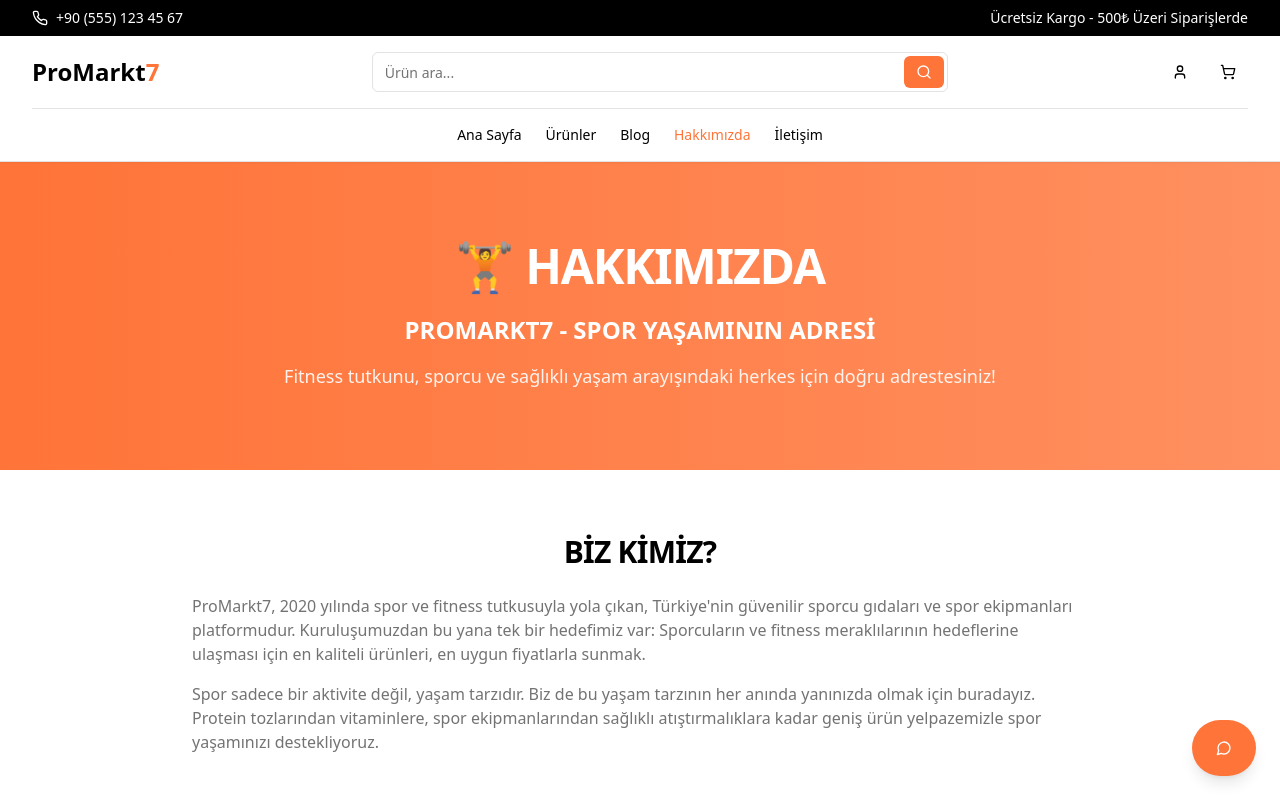
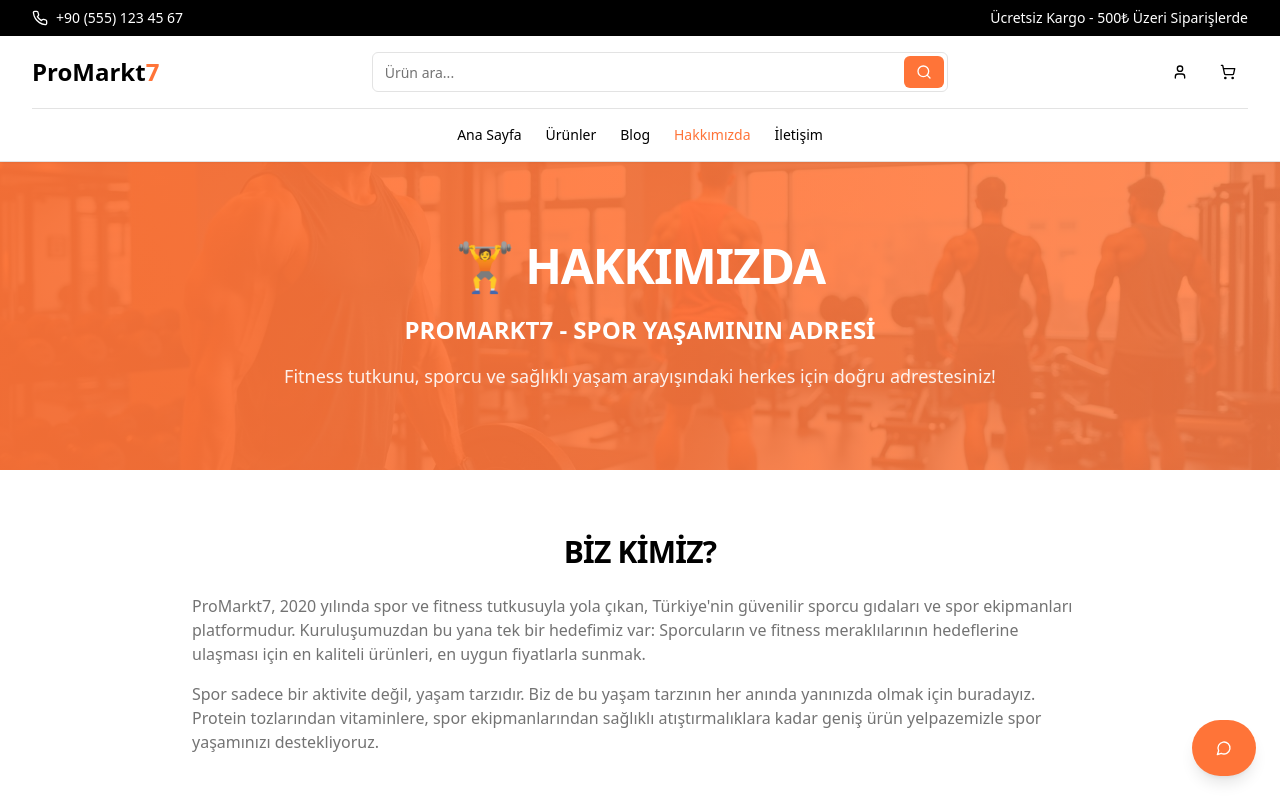
Before and after one commit to woozyalvin-maker/promarkt7-magaza, a React (Vite) app: page /hakkimizda in a window 1280 px wide. Shown: the top 800 px of the page. Built offline with nearby package versions, Linux system fonts and the light colour scheme; the HTML template or start-up script is replaced by a standard one.

Commit message:
Add background image to Hakkimizda page

```diff
--- a/src/pages/Hakkimizda.tsx
+++ b/src/pages/Hakkimizda.tsx
@@ -1,11 +1,20 @@
 import { Award, Package, Truck, CreditCard, Gift, Headphones, Smartphone, CheckCircle } from 'lucide-react';
+import heroGym from '@/assets/hero-gym-hakkimizda.jpg';
 
 const Hakkimizda = () => {
   return (
     <div className="min-h-screen">
       {/* Hero Section */}
-      <section className="relative bg-gradient-to-r from-primary to-primary/80 text-primary-foreground py-20">
-        <div className="container-custom">
+      <section className="relative bg-gradient-to-r from-primary to-primary/80 text-primary-foreground py-20 overflow-hidden">
+        <div className="absolute inset-0 z-0">
+          <img
+            src={heroGym}
+            alt="Spor salonu"
+            className="w-full h-full object-cover opacity-30"
+          />
+          <div className="absolute inset-0 bg-gradient-to-r from-primary/80 to-primary/60" />
+        </div>
+        <div className="container-custom relative z-10">
           <div className="text-center max-w-3xl mx-auto">
             <h1 className="text-4xl md:text-5xl font-bold mb-6">🏋️ HAKKIMIZDA</h1>
             <p className="text-xl md:text-2xl font-semibold mb-4">
```
Also changed, not shown: src/assets/hero-gym-hakkimizda.jpg (added).
